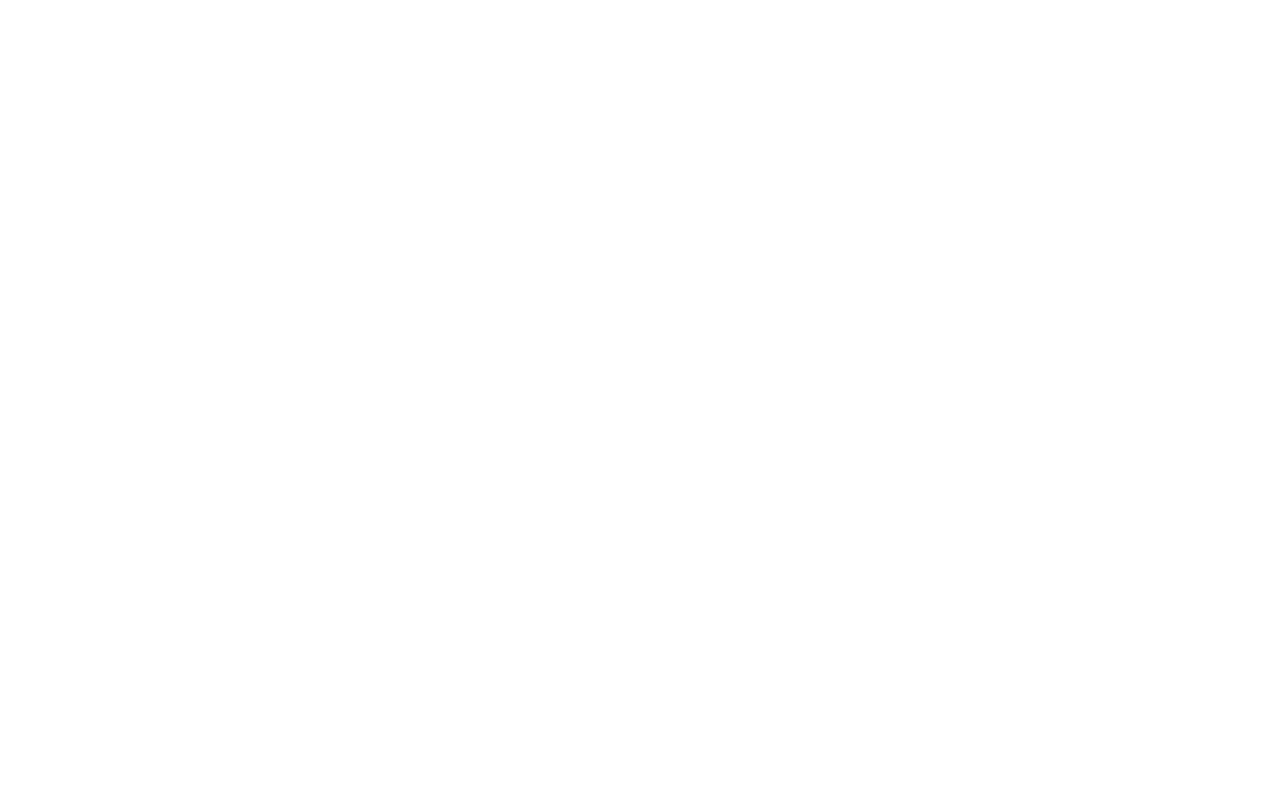
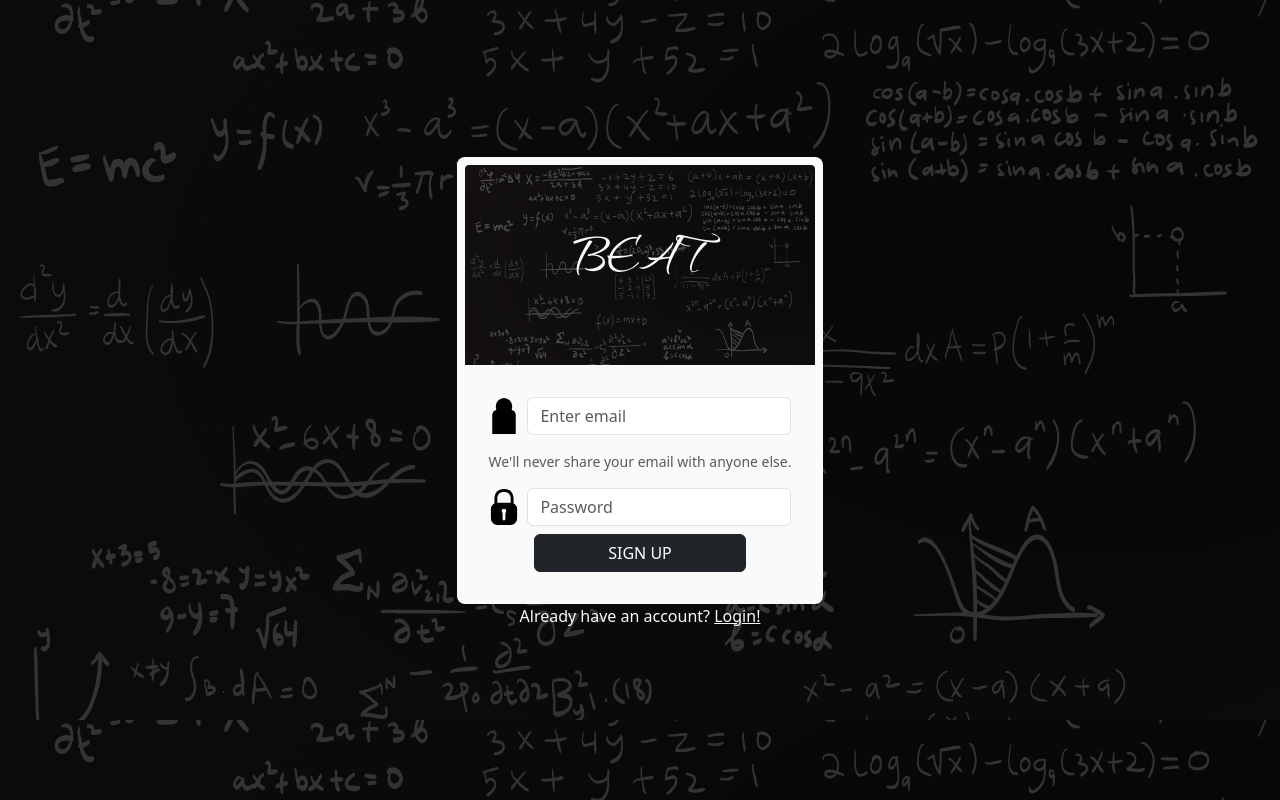
Before and after one commit to amirgholizad/BEAT, a React (Vite) app: page /signup in a window 1280 px wide. Before the commit this address had no page. Built offline with nearby package versions, Linux system fonts and the light colour scheme.

Commit message:
create signup page

```diff
--- a/src/App.jsx
+++ b/src/App.jsx
@@ -12,7 +12,8 @@ function App() {
     <>
       <Router>
         <Routes>
-          <Route path="/login" element={<LoginPage />} />
+          <Route path="/login" element={<LoginPage path="login" />} />
+          <Route path="/signup" element={<LoginPage path="signup" />} />
           <Route path="/" element={<Home />} />
         </Routes>
       </Router>
--- a/src/components/Login/Login.jsx
+++ b/src/components/Login/Login.jsx
@@ -1,10 +1,10 @@
 import "./Login.scss";
 import "../../styles/partials/_global.scss";
+import { Link } from "react-router-dom";
 import user from "../../assets/icons/svg/user.svg";
 import password from "../../assets/icons/svg/password.svg";
 
 function Login({ path }) {
-  if (path === "login") {
   return (
     <main className="login">
       <section className="login-form-container">
@@ -38,19 +38,28 @@ function Login({ path }) {
           </div>
 
           <button type="submit" className="btn btn-dark">
-              LOGIN
+            {path === "login" ? "LOGIN" : "SIGN UP"}
           </button>
         </form>
       </section>
+      {path === "login" && (
+        <p class="text-light">
+          Don't have an account?{" "}
+          <Link to={"/signup"} className="text-light">
+            <span>Sign up!</span>
+          </Link>
+        </p>
+      )}
+      {path === "signup" && (
+        <p class="text-light">
+          Already have an account?{" "}
+          <Link to={"/login"} className="text-light">
+            <span>Login!</span>
+          </Link>
+        </p>
+      )}
     </main>
   );
-  } else if (path === "signup") {
-    return (
-      <div>
-        <h1>Register</h1>
-      </div>
-    );
-  }
 }
 
 export default Login;
--- a/src/pages/LoginPage/LoginPage.jsx
+++ b/src/pages/LoginPage/LoginPage.jsx
@@ -1,8 +1,9 @@
+import { Link } from "react-router-dom";
 import Login from "../../components/Login/Login";
-function LoginPage() {
+function LoginPage({ path }) {
   return (
     <div>
-      <Login path="login" />
+      <Login path={path} />
     </div>
   );
 }
```
Lines whose indentation alone changed are shown as unchanged.
